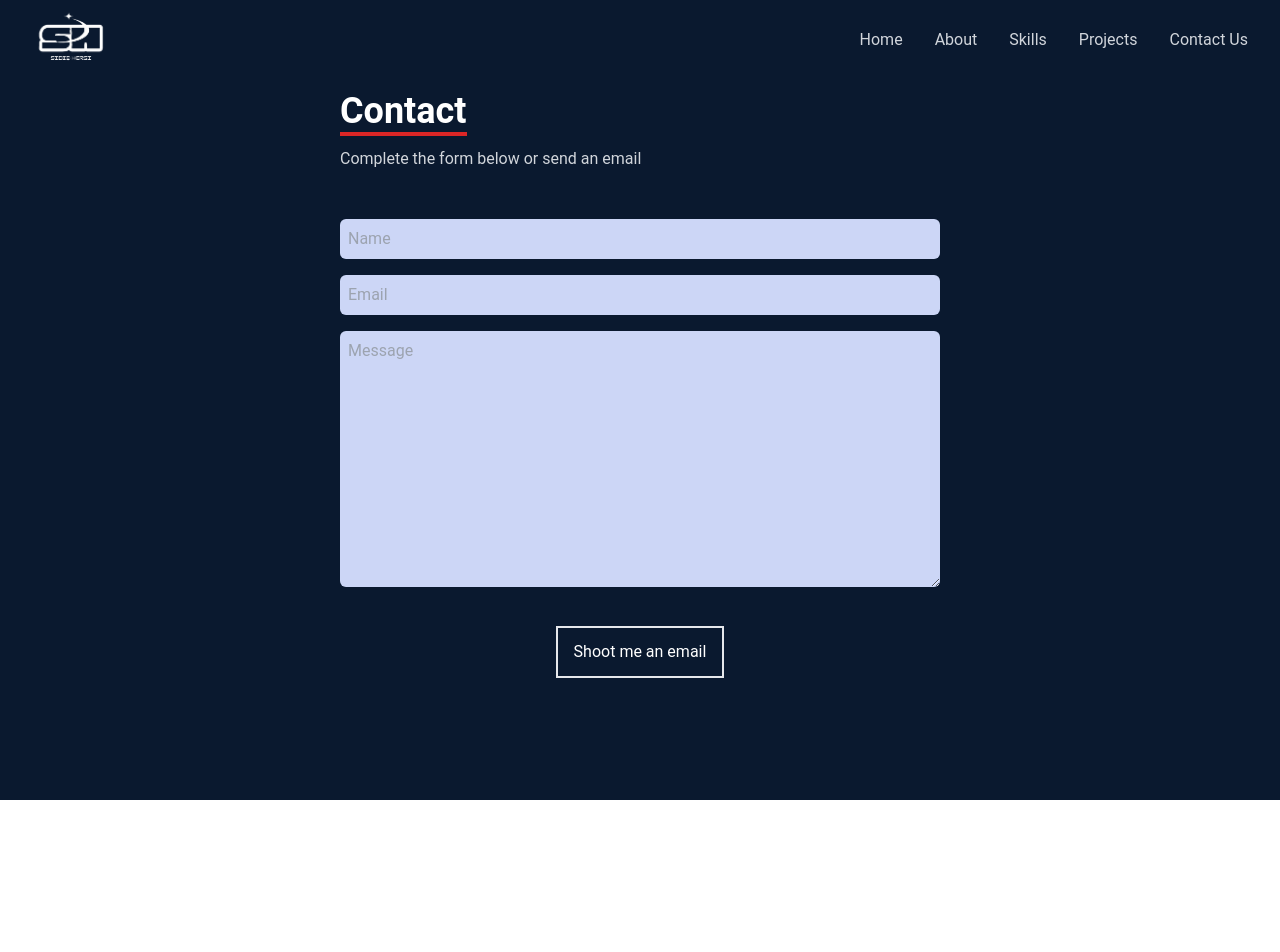
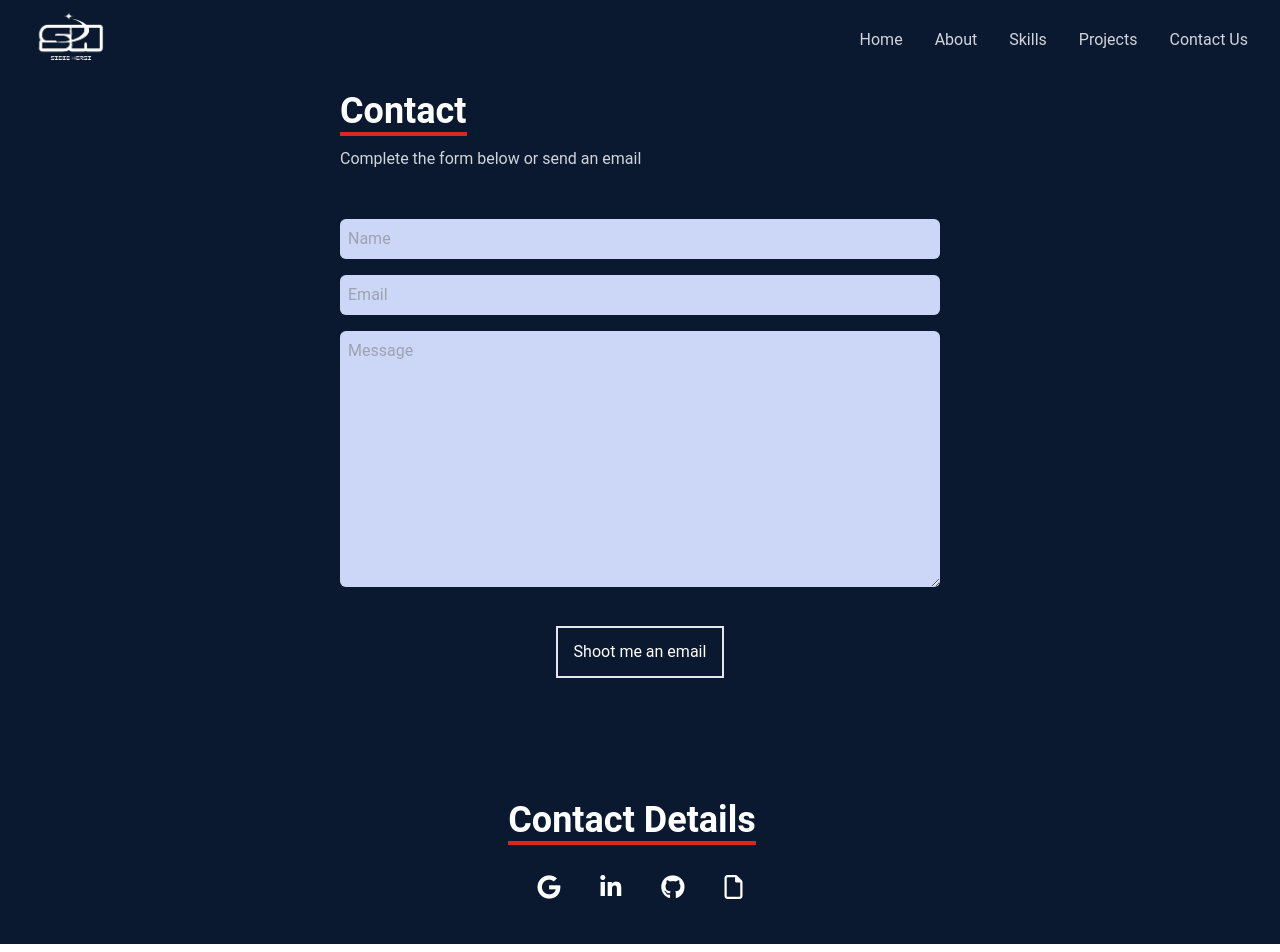
Before and after one commit to Sidiq96/React-Portfolio, a React (Vite) app: page /contact in a window 1280 px wide. Shown: the top 952 px of the page. Before the commit the page ends 800 px from the top, so only its background shows below. Built offline with nearby package versions, Linux system fonts and the light colour scheme.

Commit message:
fixes some issues in the code

```diff
--- a/components/NavBar.jsx
+++ b/components/NavBar.jsx
@@ -57,7 +57,7 @@ const NavBar = () => {
             <a href="/skills">Skills</a>
           </li>
           <li className="py-6 text-4xl hover:text-red-500">
-            <a href="/Projects">Projects</a>
+            <a href="/work">Projects</a>
           </li>
           <li className="py-6 text-4xl hover:text-red-500">
             <a href="/Contact">Contact Us</a>
--- a/components/Work.jsx
+++ b/components/Work.jsx
@@ -1,11 +1,19 @@
 import PropTypes from 'prop-types';
+import React from "react";
 
-const Work = ({ projects }) => (
+const Work = ({ projects }) => {
+  return (
+    <div
+      name="work"
+      className="pt-20 w-full md:h-screen text-gray-300 bg-[#0a192f]"
+    >
+      <div className="max-w-[1000px] mx-auto p-4 flex flex-col justify-center w-full h-full">
         <div className="pb-8">
           <p className="inline mt-20 text-4xl font-bold text-gray-300 border-b-4 border-pink-600">
-      Work
+            Projects
           </p>
-    <p className="py-6">Check out some of my recent work</p>
+          <p className="py-6">Check out some of my recent work.</p>
+        </div>
 
         {/* Container for projects */}
         <div className="grid gap-4 sm:grid-cols-2 md:grid-cols-3">
@@ -22,15 +30,33 @@ const Work = ({ projects }) => (
                 <span className="text-2xl font-bold tracking-wider text-white ">
                   {item.name}
                 </span>
+                <div className="pt-8 text-center">
+                  <a
+                    href={item.github}
+                    target="_blank"
+                    rel="noopener noreferrer"
+                  >
+                    <button className="px-4 py-3 m-2 text-lg font-bold text-center text-gray-700 bg-white rounded-lg">
+                      GitHub Repo
+                    </button>
+                  </a>
+                  <a href={item.live} target="_blank" rel="noopener noreferrer">
+                    <button className="px-4 py-3 m-2 text-lg font-bold text-center text-gray-700 bg-white rounded-lg">
+                      Live Page
+                    </button>
+                  </a>
+                </div>
               </div>
             </div>
           ))}
         </div>
       </div>
+    </div>
   );
+};
 
 Work.propTypes = {
-  projects: PropTypes.array.isRequired,
+  projects: PropTypes.array,
 };
 
 export default Work;
--- a/components/contact.jsx
+++ b/components/contact.jsx
@@ -1,20 +1,95 @@
-import React from 'react';
+import React from "react";
 
 const Contact = () => {
-    return (
-        <div name ='contact' className='bg-[#0a192f] w-full h-screen flex justify-center items-center p-4'>
-            <form action="mailto:hersisidiq@gmail.com" className='flex-col max-w-[600px] w-full'>
-                <div className='pb-8'>
-                <p className='inline text-4xl font-bold text-white border-b-4 border-red-600'>Contact</p>
-                <p className='py-4 text-gray-300'>Complete the form below or send an email</p>
-                </div>
-                <input type="text" placeholder='Name' name='name' className='text-black p-2 bg-[#ccd6f6] w-full rounded-md'/>
-                <input type="text" placeholder='Email' name='email' className='my-4 p-2 bg-[#ccd6f6] w-full rounded-md'/>
-                <textarea name="message" placeholder='Message' className='p-2 bg-[#ccd6f6] w-full rounded-md' rows="10"></textarea>
-                <button className='flex items-center px-4 py-3 mx-auto my-8 text-white border-2 hover:bg-red-600 hover:border-red-600'>Shoot me an email</button>
-            </form>
-        </div>
-    )
-}
+  return (
+    <>
+      <div
+        name="contact"
+        className="bg-[#0a192f] w-full h-screen flex justify-center items-center p-4"
+      >
+        <form
+          action="mailto:hersisidiq@gmail.com"
+          className="flex-col max-w-[600px] w-full"
+        >
+          <div className="pb-8">
+            <p className="inline text-4xl font-bold text-white border-b-4 border-red-600">
+              Contact
+            </p>
+            <p className="py-4 text-gray-300">
+              Complete the form below or send an email
+            </p>
+          </div>
+          <input
+            type="text"
+            placeholder="Name"
+            name="name"
+            className="text-black p-2 bg-[#ccd6f6] w-full rounded-md"
+          />
+          <input
+            type="text"
+            placeholder="Email"
+            name="email"
+            className="my-4 p-2 bg-[#ccd6f6] w-full rounded-md"
+          />
+          <textarea
+            name="message"
+            placeholder="Message"
+            className="p-2 bg-[#ccd6f6] w-full rounded-md"
+            rows="10"
+          ></textarea>
+          <button className="flex items-center px-4 py-3 mx-auto my-8 text-white border-2 hover:bg-red-600 hover:border-red-600">
+            Shoot me an email
+          </button>
+        </form>
+      </div>
+      <footer className="text-center text-white bg-[#0a192f]" id="contact">
+  <h3 className="inline text-4xl font-bold text-white border-b-4 border-red-600">Contact Details</h3>
+  {/* Grid container */}
+  <div className="items-center inline p-4 mx-auto">
+    {/* Section: Social media*/}
+    <section name="social" className="pt-8 mb-4 ">
+      {/* Google */}
+      <a
+        className="relative h-16 p-4 m-1 text-2xl"
+        href="mailto:hersisidiq@gmail.com"
+        role="button"
+      >
+        <i className="fab fa-google hover:scale-150 hover:duration-300 hover:text-red-600"></i>
+      </a>
 
-export default Contact
+      {/* Linkedin */}
+      <a
+        className="relative h-16 p-4 m-1 text-2xl"
+        href="https://uk.linkedin.com/in/sidiq-hersi-471437115"
+        role="button"
+      >
+        <i className="fab fa-linkedin-in hover:scale-150 hover:duration-300 hover:text-red-600"></i>
+      </a>
+
+      {/* Github */}
+      <a
+        className="relative h-16 p-4 m-1 text-2xl "
+        href="https://github.com/Sidiq96"
+        role="button"
+      >
+        <i className="fab fa-github hover:scale-150 hover:duration-300 hover:text-red-600"></i>
+
+      </a>
+      {/* Resume */}
+      <a
+        className="relative h-16 p-4 m-1 text-2xl "
+        href="https://docs.google.com/document/d/1ZCOHGa3dGkv1AQeIDplvjI630so82izDR7YZt4OKvek/edit?usp=sharing"
+        role="button"
+      >
+        <i className="hover:duration-300 fa-regular fa-file hover:scale-150 hover:text-red-600"></i>
+
+      </a>
+    </section>
+  </div>
+</footer>
+
+    </>
+  );
+};
+
+export default Contact;
--- a/index.html
+++ b/index.html
@@ -3,6 +3,7 @@
   <head>
     <meta charset="UTF-8" />
     <link rel="icon" type="image/svg+xml" href="/vite.svg" />
+    <link rel="stylesheet" href="https://cdnjs.cloudflare.com/ajax/libs/font-awesome/6.4.2/css/all.min.css" integrity="sha512-z3gLpd7yknf1YoNbCzqRKc4qyor8gaKU1qmn+CShxbuBusANI9QpRohGBreCFkKxLhei6S9CQXFEbbKuqLg0DA==" crossorigin="anonymous" referrerpolicy="no-referrer" />
     <link rel="stylesheet" href="./src/index.css" />
     <meta name="viewport" content="width=device-width, initial-scale=1.0" />
     <title>My React Portfolio</title>
--- a/package.json
+++ b/package.json
@@ -10,6 +10,7 @@
     "preview": "vite preview"
   },
   "dependencies": {
+    "font-awesome": "^4.7.0",
     "icons": "^1.0.0",
     "react": "^18.2.0",
     "react-dom": "^18.2.0",
```
Also changed, not shown: 1 other file (tests, documents, lock files or other folders). Lines whose indentation alone changed are shown as unchanged.
